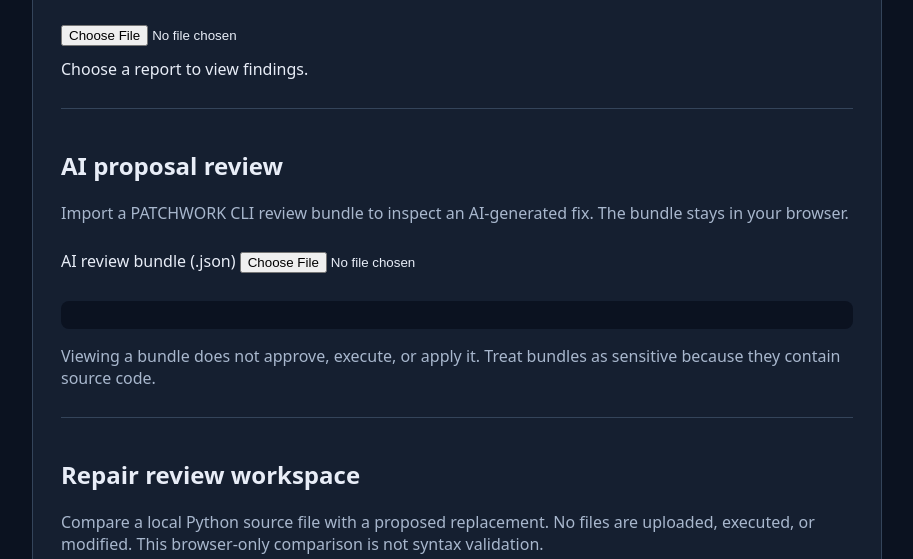
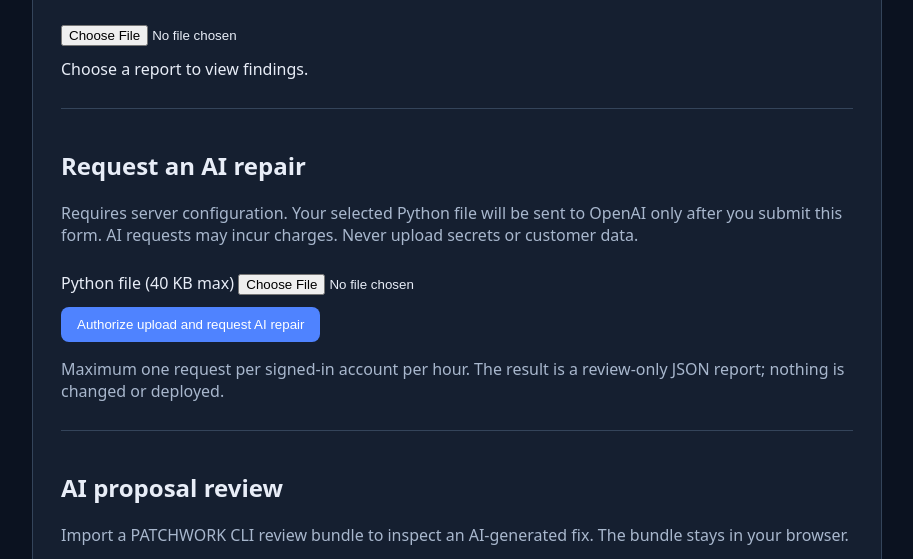
Before and after one commit to koesley/velxy, a plain HTML site: page tools/patchwork/dashboard.html in a window 1280 px wide. Shown: the part 226-785 px from the top of the page, without its empty margins (183-1096 px from the left). Drawn offline with Linux system fonts and the light colour scheme.

Commit message:
feat: add opt-in AI request form to PATCHWORK workspace

```diff
--- a/tools/patchwork/dashboard.html
+++ b/tools/patchwork/dashboard.html
@@ -5,7 +5,7 @@
 body{font:16px system-ui;background:#0b1220;color:#e8edf7;max-width:850px;margin:5vh auto;padding:24px}main{background:#151f30;border:1px solid #34445a;border-radius:18px;padding:28px}h1{margin-top:0}input{margin:12px 0}button{background:#4f83ff;color:white;border:0;border-radius:8px;padding:10px 16px;cursor:pointer}.item{padding:14px;border-top:1px solid #34445a}small{color:#a8b7cd}code{overflow-wrap:anywhere}
 textarea{width:100%;box-sizing:border-box;min-height:130px;background:#0b1220;color:#e8edf7;border:1px solid #50617a;border-radius:8px;padding:12px}pre{white-space:pre-wrap;overflow-wrap:anywhere;background:#0b1220;padding:14px;border-radius:8px}label{display:block;margin-top:12px}button:disabled{opacity:.5}section{margin-top:28px;border-top:1px solid #34445a;padding-top:20px} .muted{color:#a8b7cd}</style><main><small>VELXTRIA / SOFTWARE REPAIR / LOCAL PREVIEW</small><h1>PATCHWORK diagnostics</h1><p>Open a JSON diagnostic report generated by PATCHWORK. Files are processed in this browser only; no upload or repair occurs.</p>
 <input id="report" type="file" accept=".json,application/json"><div id="status" role="status">Choose a report to view findings.</div><div id="results"></div>
-<section><h2>AI proposal review</h2><p class="muted">Import a PATCHWORK CLI review bundle to inspect an AI-generated fix. The bundle stays in your browser.</p><label>AI review bundle (.json) <input id="bundleFile" type="file" accept=".json,application/json"></label><div id="bundleStatus" role="status"></div><pre id="bundleDiff"></pre><p class="muted">Viewing a bundle does not approve, execute, or apply it. Treat bundles as sensitive because they contain source code.</p></section><section><h2>Repair review workspace</h2><p class="muted">Compare a local Python source file with a proposed replacement. No files are uploaded, executed, or modified. This browser-only comparison is not syntax validation.</p>
+<section><h2>Request an AI repair</h2><p class="muted">Requires server configuration. Your selected Python file will be sent to OpenAI only after you submit this form. AI requests may incur charges. Never upload secrets or customer data.</p><form action="/patchwork/ai-repair" method="post" enctype="multipart/form-data"><input type="hidden" name="csrf" value="__PATCHWORK_CSRF__"><input type="hidden" name="action" value="request_ai_repair"><label>Python file (40 KB max) <input type="file" name="file" accept=".py" required></label><button type="submit">Authorize upload and request AI repair</button></form><p class="muted">Maximum one request per signed-in account per hour. The result is a review-only JSON report; nothing is changed or deployed.</p></section><section><h2>AI proposal review</h2><p class="muted">Import a PATCHWORK CLI review bundle to inspect an AI-generated fix. The bundle stays in your browser.</p><label>AI review bundle (.json) <input id="bundleFile" type="file" accept=".json,application/json"></label><div id="bundleStatus" role="status"></div><pre id="bundleDiff"></pre><p class="muted">Viewing a bundle does not approve, execute, or apply it. Treat bundles as sensitive because they contain source code.</p></section><section><h2>Repair review workspace</h2><p class="muted">Compare a local Python source file with a proposed replacement. No files are uploaded, executed, or modified. This browser-only comparison is not syntax validation.</p>
 <label>Original Python file <input id="originalFile" type="file" accept=".py,text/x-python"></label>
 <label>Proposed replacement file <input id="replacementFile" type="file" accept=".py,text/x-python"></label>
 <button id="compare" type="button">Compare proposed repair</button>
```
